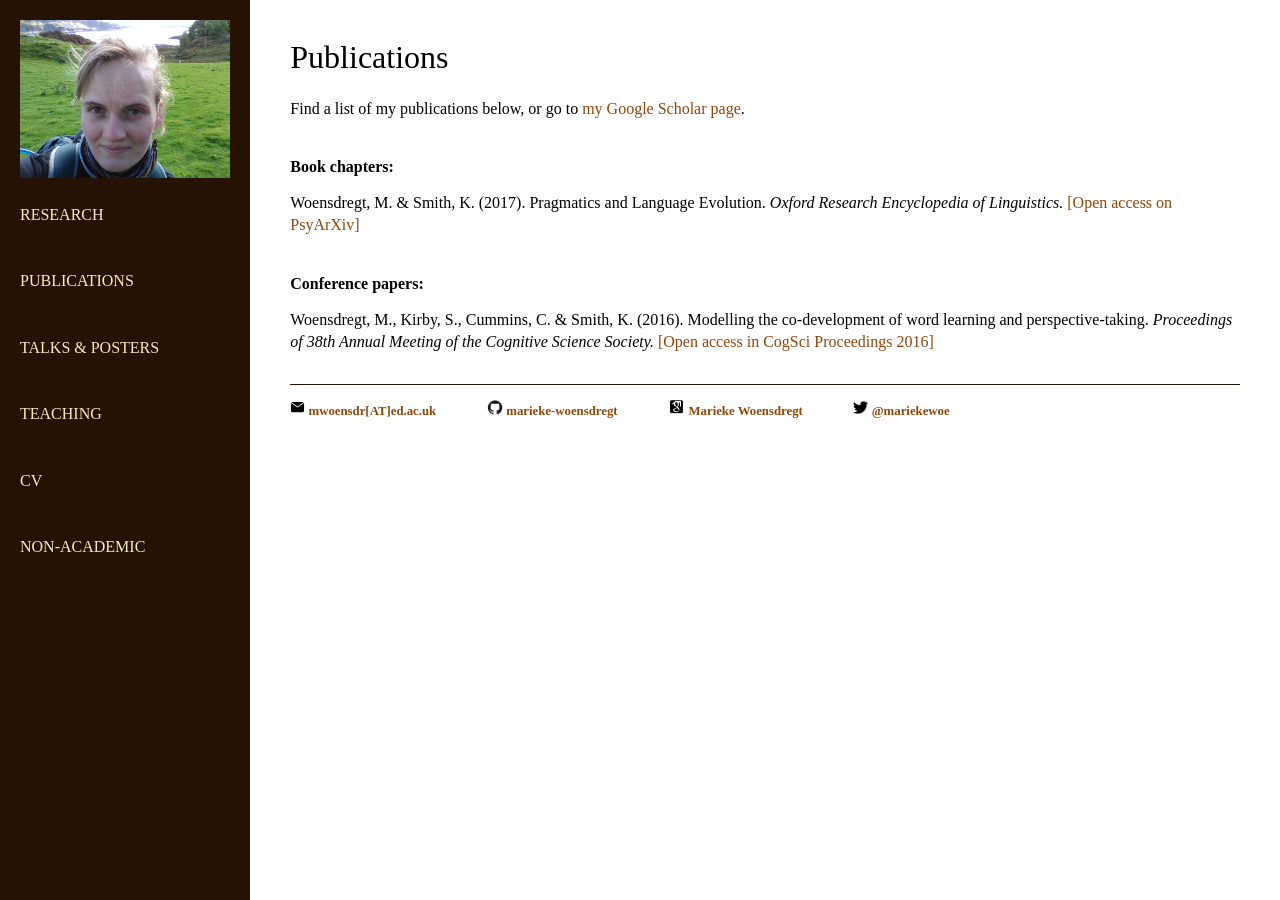
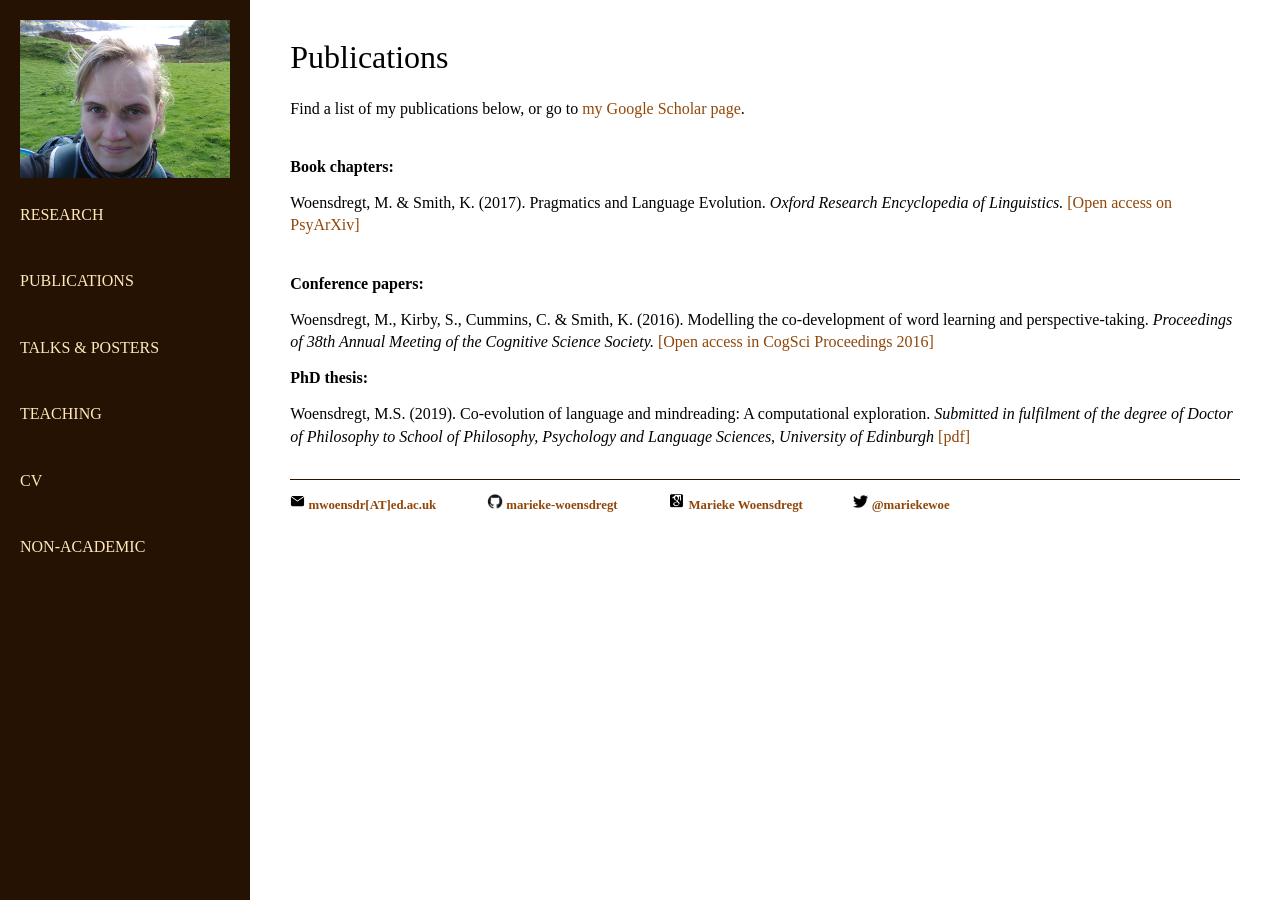
Before and after one commit to marieke-woensdregt/marieke-woensdregt.github.io, a Jekyll site: the page built from publications/index.html, in a window 1280 px wide. Built offline with Jekyll 4.4.1, drawn with Linux system fonts in a browser that asks for light colours.

Commit message:
Update index.html

```diff
--- a/publications/index.html
+++ b/publications/index.html
@@ -22,4 +22,14 @@ title: Publications
 		<i>Proceedings of 38th Annual Meeting of the Cognitive Science Society.</i>
 		<a href="https://mindmodeling.org/cogsci2016/papers/0222/paper0222.pdf">[Open access in CogSci Proceedings 2016]</a>
 	</p>
+
+
+	<h3> PhD thesis: </h3>
+	<p>
+		Woensdregt, M.S. (2019). Co-evolution of language and mindreading: A computational exploration.
+		<i>Submitted in fulfilment of the degree of Doctor of Philosophy to
+			School of Philosophy, Psychology and Language Sciences, University of Edinburgh </i>
+		<a href="">[pdf]</a>
+	</p>
+
 </div><!-- /.blurb -->
```
